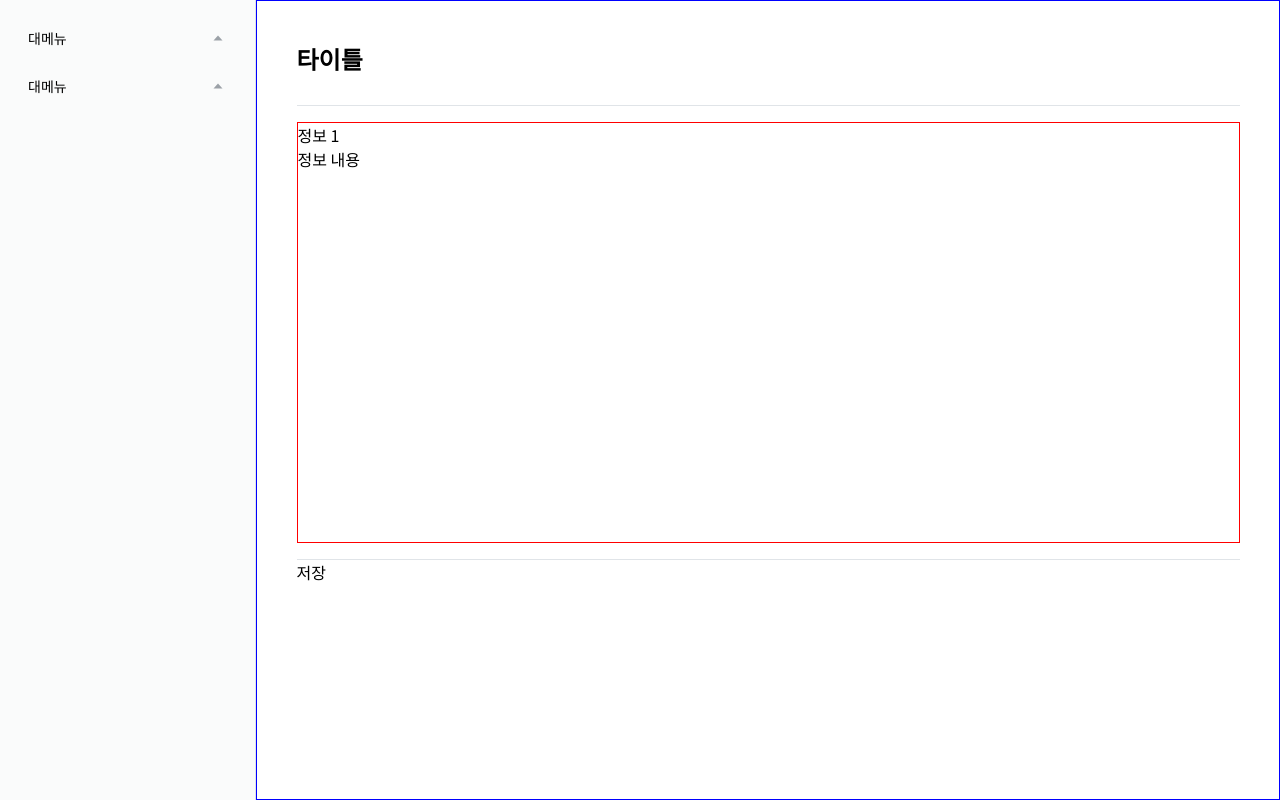
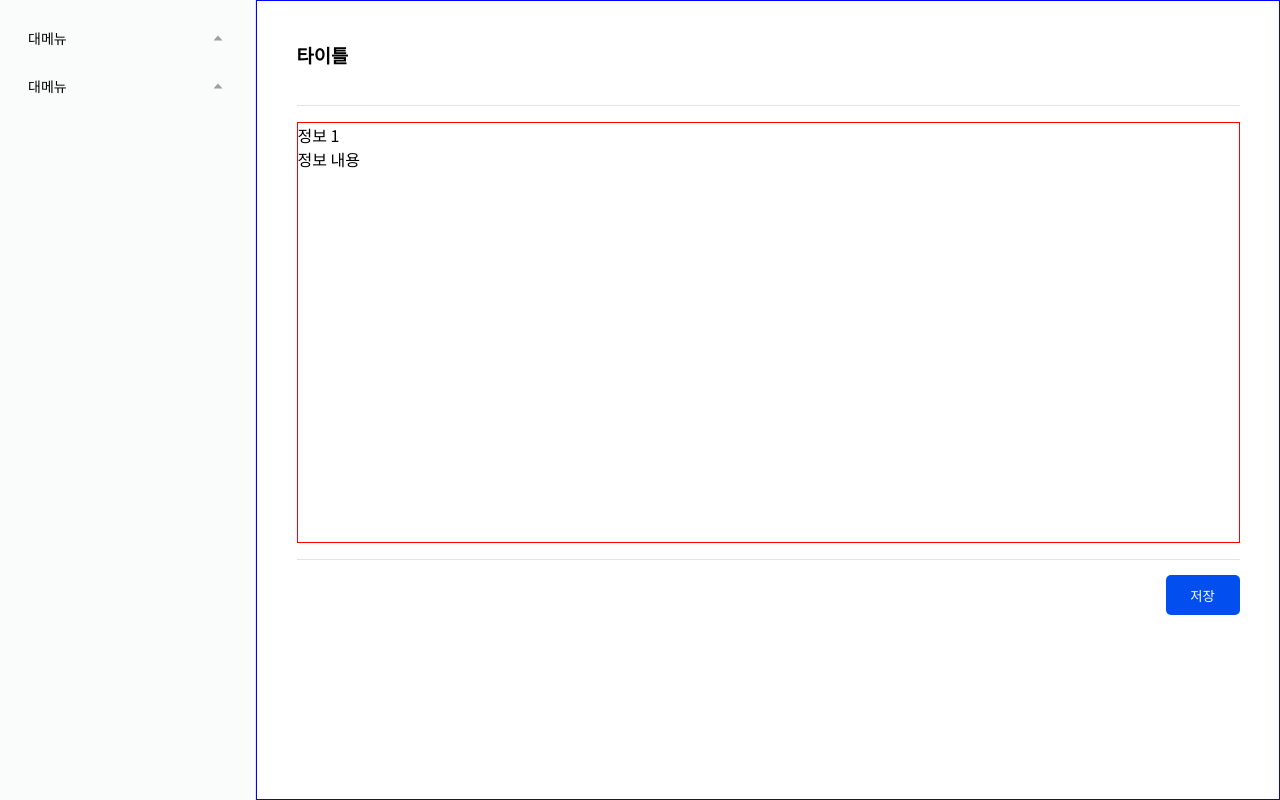
Before and after one commit to hanbitk/dreaming-youth-test, a React (Create React App) app: page /detail in a window 1280 px wide. Built offline with nearby package versions, Linux system fonts and the light colour scheme.

Commit message:
feat: common button

```diff
--- /dev/null
+++ b/src/components/Button/Button.jsx
@@ -0,0 +1,8 @@
+import React from 'react';
+import { StButton } from '../../styles/Common.styles';
+
+function Button({ children }) {
+  return <StButton>{children}</StButton>;
+}
+
+export default Button;
--- a/src/components/DetailContent/DetailContent.jsx
+++ b/src/components/DetailContent/DetailContent.jsx
@@ -6,12 +6,13 @@ import {
   StDetailFormButton,
   StDetailHeader
 } from '../../styles/DetailContent.styles';
+import Button from '../Button/Button';
 
 function DetailContent() {
   return (
     <StDetailContainer>
       <StDetailHeader>
-        <h2>타이틀</h2>
+        <h3>타이틀</h3>
       </StDetailHeader>
       <StDetailForm>
         <StDetailFormBox>
@@ -20,7 +21,9 @@ function DetailContent() {
             <p>정보 내용</p>
           </div>
         </StDetailFormBox>
-        <StDetailFormButton>저장</StDetailFormButton>
+        <StDetailFormButton>
+          <Button>저장</Button>
+        </StDetailFormButton>
       </StDetailForm>
     </StDetailContainer>
   );
--- a/src/components/Menu/MenuItem.jsx
+++ b/src/components/Menu/MenuItem.jsx
@@ -3,7 +3,7 @@ import React from 'react';
 import { StMenuList } from '../../styles/Menu.styles';
 
 function MenuItem({ menu, isActive }) {
-  return <StMenuList isactive={isActive ? 'var(--color-gray)' : null}>{menu.name}</StMenuList>;
+  return <StMenuList $isActive={isActive ? 'var(--color-gray)' : null}>{menu.name}</StMenuList>;
 }
 
 export default MenuItem;
--- /dev/null
+++ b/src/styles/Common.styles.js
@@ -0,0 +1,17 @@
+import styled from 'styled-components';
+
+export const StButton = styled.button`
+  width: 74px;
+  height: 40px;
+  background-color: var(--color-primary);
+  border-radius: var(--size-border-radius);
+  color: var(--color-white);
+  display: flex;
+  align-items: center;
+  justify-content: center;
+  cursor: pointer;
+
+  &:hover {
+    background-color: var(--color-primary-hover);
+  }
+`;
--- a/src/styles/DetailContent.styles.js
+++ b/src/styles/DetailContent.styles.js
@@ -34,4 +34,7 @@ export const StDetailFormButton = styled.div`
   border-top: 1px solid var(--color-gray);
   width: 100%;
   height: 56px;
+  display: flex;
+  justify-content: flex-end;
+  align-items: flex-end;
 `;
--- a/src/styles/GlobalStyles.js
+++ b/src/styles/GlobalStyles.js
@@ -37,7 +37,7 @@ export const GlobalStyles = createGlobalStyle`
     --size-large: 150px;
     --size-medium: 120px;
     --size-small: 80px;
-    --size-border-radius: 10px;
+    --size-border-radius: 5px;
 }
 
 *{
--- a/src/styles/Menu.styles.js
+++ b/src/styles/Menu.styles.js
@@ -28,11 +28,12 @@ export const StMenuItemLink = styled(Link)`
 
 export const StMenuList = styled.li`
   padding: 8px 40px;
-  color: ${(props) => (props.isactive ? 'var(--color-light-black)' : 'var(--color-gray-inactive)')};
-  background-color: ${(props) => props.isactive || null};
+  color: ${(props) =>
+    props.$isActive ? 'var(--color-light-black)' : 'var(--color-gray-inactive)'};
+  background-color: ${(props) => props.$isActive || null};
 
   &:hover {
-    background-color: ${(props) => (props.isactive ? null : 'var(--color-gray-hover)')};
-    color: ${(props) => (props.isactive ? null : 'var(--color-gray-inactive)')};
+    background-color: ${(props) => (props.$isActive ? null : 'var(--color-gray-hover)')};
+    color: ${(props) => (props.$isActive ? null : 'var(--color-gray-inactive)')};
   }
 `;
```
